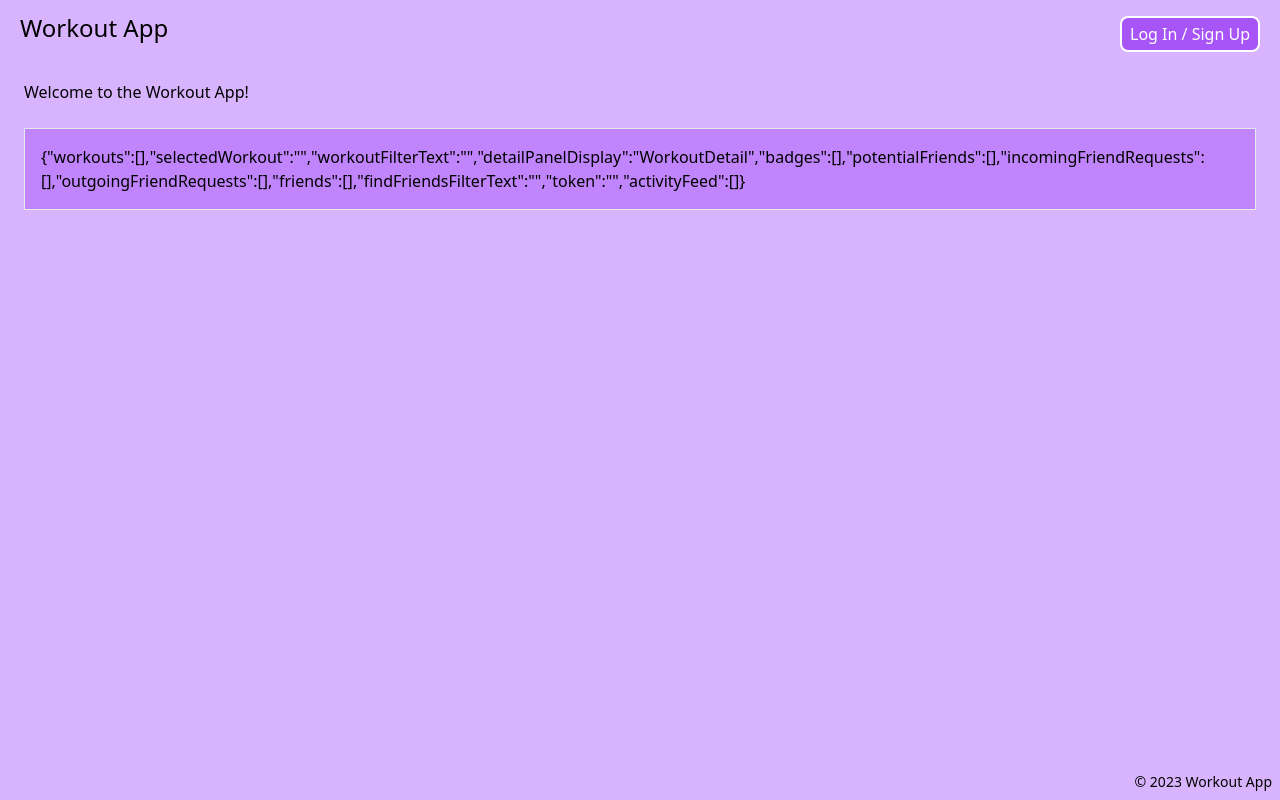
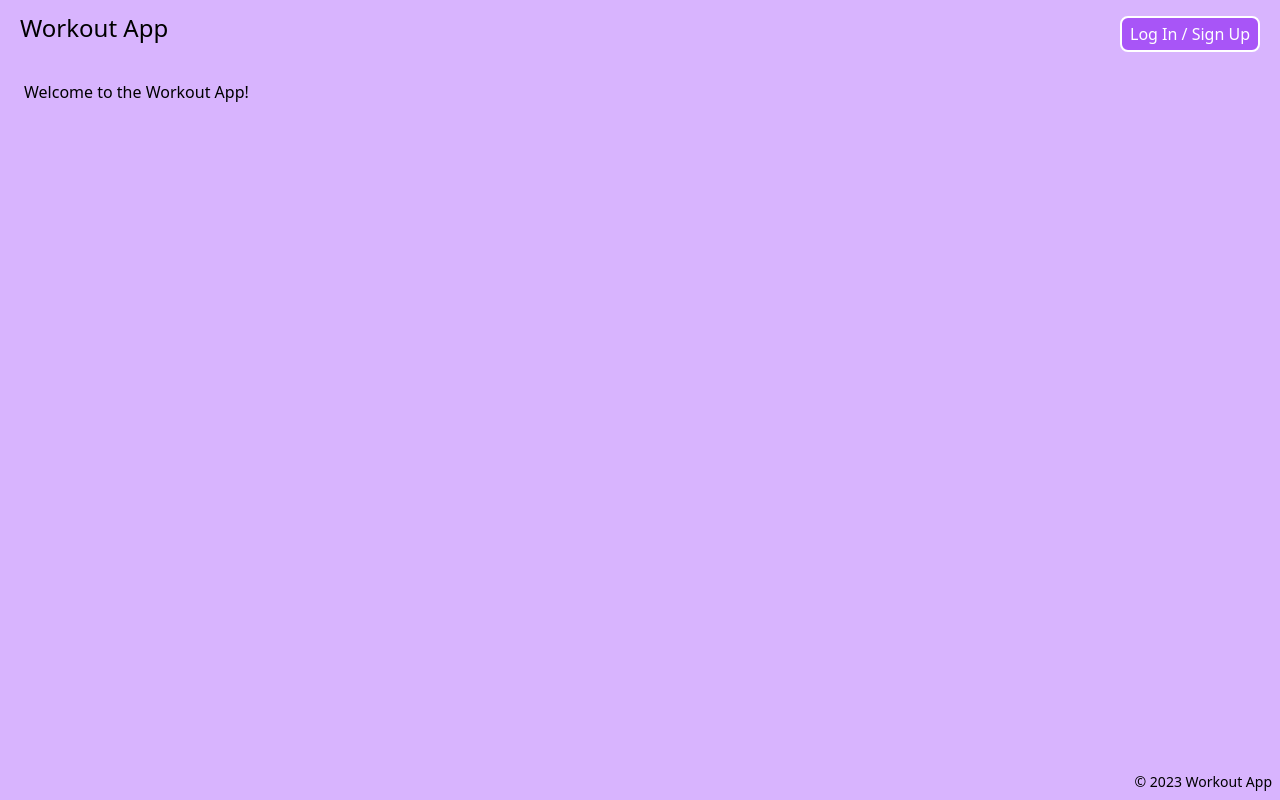
Before and after one commit to robmonday/workout, a React (Vite) app: page / in a window 1280 px wide. Built offline with nearby package versions, Linux system fonts and the light colour scheme; what chartjs-plugin-datalabels would draw is missing.

Commit message:
removing state display

```diff
--- a/src/components/Layout.tsx
+++ b/src/components/Layout.tsx
@@ -164,11 +164,11 @@ const Layout = () => {
         <Outlet />
 
         {/* Displays State on Page */}
-        <div className="border bg-purple-400 p-2">
+        {/* <div className="border bg-purple-400 p-2">
           <div className="overflow-y-auto break-words p-2">
             {JSON.stringify(state)}
           </div>
-        </div>
+        </div> */}
       </div>
 
       <footer className="fixed bottom-2 right-2 w-full text-end text-sm">
```
